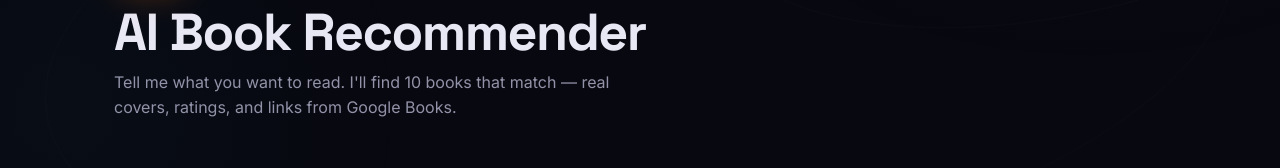
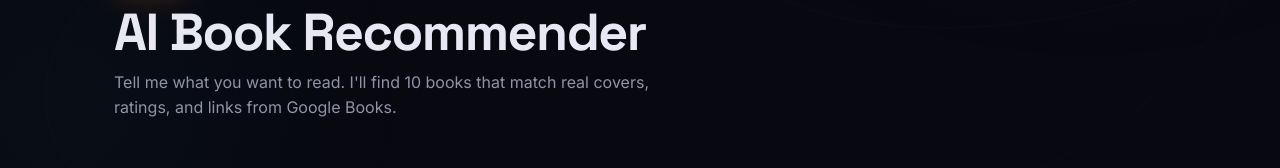
Before and after one commit to nrriandika/nrriandika, a website: page public/book-recommender.html in a window 1280 px wide. Shown: the part 291-459 px from the top of the page. Drawn offline with Linux system fonts and the light colour scheme; no server answers.

Commit message:
Text book rec

```diff
--- a/public/book-recommender.html
+++ b/public/book-recommender.html
@@ -52,7 +52,7 @@
       </div>
 
       <h1 class="br-title">AI Book Recommender</h1>
-      <p class="br-subtitle">Tell me what you want to read. I'll find 10 books that match — real covers, ratings, and links from Google Books.</p>
+      <p class="br-subtitle">Tell me what you want to read. I'll find 10 books that match real covers, ratings, and links from Google Books.</p>
     </div>
   </section>
 
```
